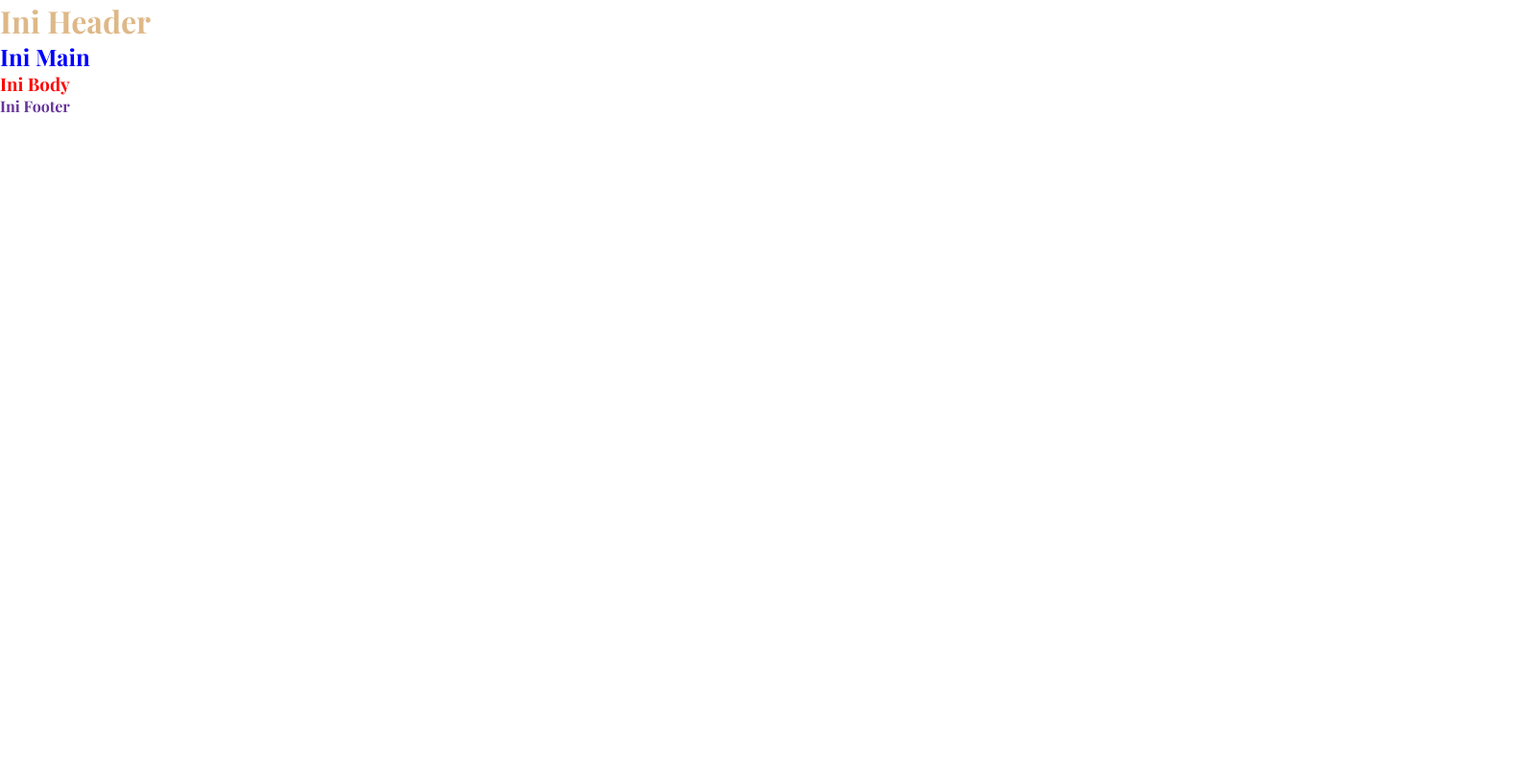
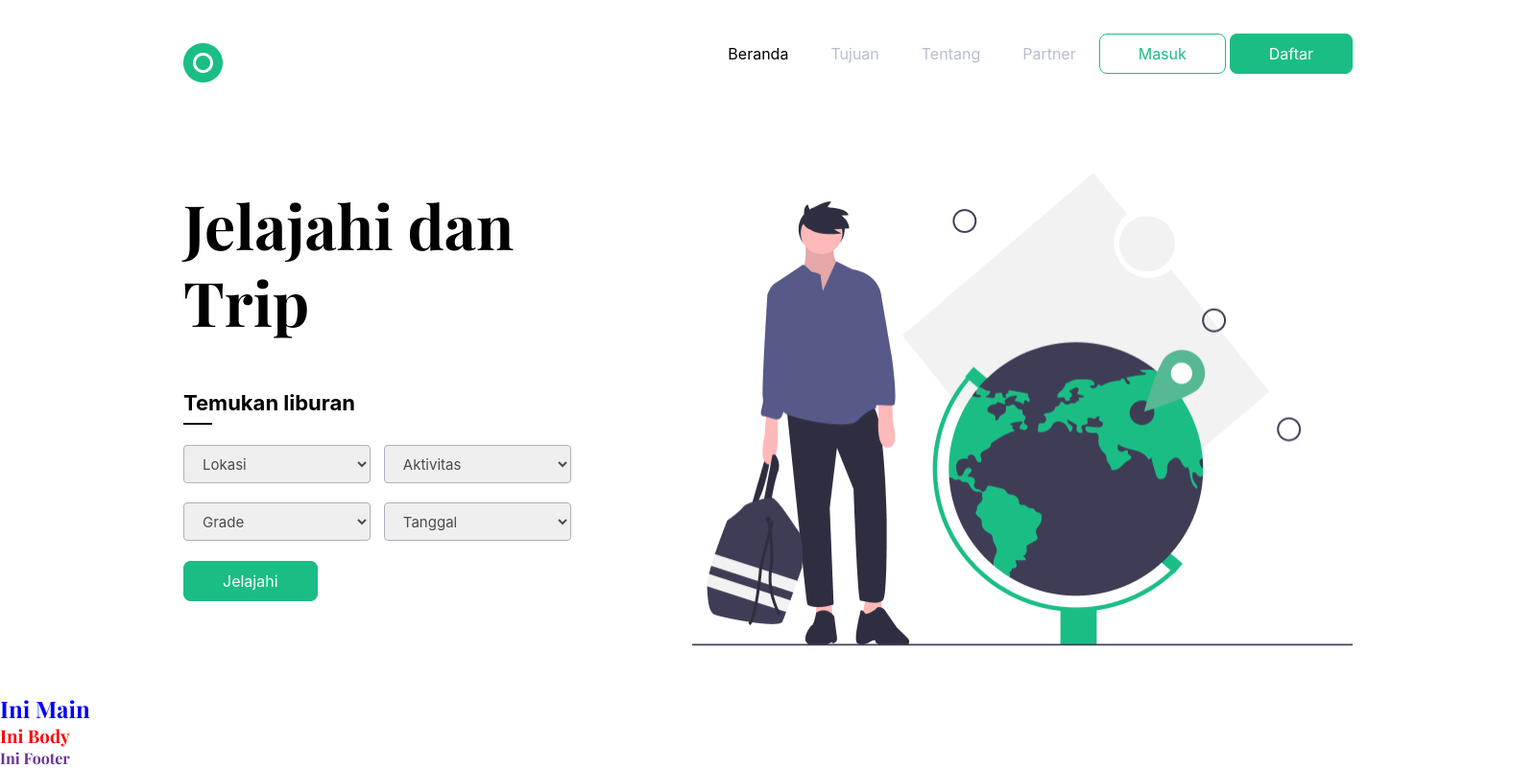
Before and after one commit to swnt/DTS-FGA-WEB-E27, a plain HTML site: page index.html in a window 1280 px wide. Shown: the whole page at 96% size, 1600 px wide, since content can reach past the window. Drawn offline with nearby package versions, Linux system fonts and the light colour scheme.

Commit message:
first commit branch

```diff
--- a/index.html
+++ b/index.html
@@ -7,16 +7,67 @@
     <link href="https://fonts.googleapis.com/css2?family=Playfair+Display:wght@400;500;700&display=swap" rel="stylesheet">
     <link rel="stylesheet" href="stylesheet.css">
     <link rel="stylesheet" href="responsive.css">
+    <link rel="stylesheet" href="//maxcdn.bootstrapcdn.com/font-awesome/4.5.0/css/font-awesome.min.css">
     <meta name="viewport" content="width=device-width, initial-scale=1.0">
     <title>Tour And Travel</title>
 </head>
 <body>
     <!-- Start Coding for Header -->
-    <Header class="Header">
-        <h1>
-            Ini Header
-        </h1>
-    </Header>
+    <header class="header">
+        <div class="container">
+            <div class="flex-container header">
+                <div class="flex-header-left">
+                    <img src="image/logoweb.png">
+                </div>
+                <span class="fa fa-bars menu-icon"></span>
+                <div class="flex-header-right">
+                    <span class="nav-h"><a href="#">Beranda</a></span>
+                    <span class="nav"><a href="#">Tujuan</a></span>
+                    <span class="nav"><a href="#">Tentang</a></span>
+                    <span class="nav"><a href="#">Partner</a></span>
+                    <span class="btn-white"><a href="#">Masuk</a></span>
+                    <span class="btn"><a href="#">Daftar</a></span>
+                </div>
+            </div>
+        </div>
+        <div class="container">
+            <div class="flex-container header-body">
+                <div class="flex-header-left">
+                    <h1>Jelajahi dan</h1>
+                    <h1>Trip</h1>
+                    <h5>Temukan liburan</h5>
+                    <hr>
+                    <br>
+                    <form >
+                    <select>
+                        <option value="">Lokasi</option>
+                        <option value="-"></option>
+                    </select>
+                    <select>
+                        <option value="">Aktivitas</option>
+                        <option value="-"></option>
+                    </select>
+                    <br>
+                    <select>
+                        <option value="">Grade</option>
+                        <option value="-"></option>
+                    </select>
+                    <select>
+                        <option value="">Tanggal</option>
+                        <option value="-">-</option>
+                    </select>
+                    <br>
+                    <br>
+                    <span class="btn"><a href="#">Jelajahi</a></span>
+                    </form>
+                </div>
+                <div class="flex-header-right">
+                    <img src="image/undrawadventure.png">
+                </div>
+            </div>
+
+        </div>
+    </header>
     <!-- End Coding for Header -->
 
     <!-- Start Coding for Main -->
--- a/responsive.css
+++ b/responsive.css
@@ -1,9 +1,67 @@
 /* Untuk Tablet */
 @media all and (max-width: 1000px) {
+  header {
+      width: 1000px;
+  }
+
+  .container {
+      padding: 40px 100px;
+      margin: 0 auto;
+  }
+
+  .header .flex-header-right{
+    display: none;
+}
+.header .flex-container .menu-icon {
+    display: block;
+}
+
+.header-body .flex-header-left select{
+    width: 30%;
+}
+
+.header-body .flex-header-right{
+    display: inline;
+}
+
+.header-body .flex-header-right img {
+    position: static;
+    text-align: center;
+    margin-top: 55px;
+    margin-right: 45px;
+    height: 408px;
+    width: 570px;
+    max-width: 100%;
+}
 
 }
 
 /* Untuk Smartphone */
 @media all and (max-width: 670px) {
+    header{
+        width: 670px;
+    }
 
+    /* .container {
+        padding: 35px 100px;
+        margin: 0 auto;
+    } */
+
+    .header .flex-header-right{
+        display: none;
+    }
+    .header .flex-container .menu-icon {
+        display: block;
+      }
+
+    .header-body .flex-header-right{
+        display: inline;
+    }
+
+    .header-body .flex-header-right img {
+        margin-top: 45px;
+        height: 322px;
+        width: 450px;
+        max-width: 100%;
+    }
 }
--- a/stylesheet.css
+++ b/stylesheet.css
@@ -18,9 +18,157 @@ a {
 }
 
 /* Start CSS for Header */
-.Header h1 {
-    color:burlywood;
+header{
+  width: 1600px;
 }
+li {
+  list-style: none;
+}
+
+.container {
+  padding: 45px 191px;
+  margin: 0 auto;
+}
+
+.flex-container {
+  display: flex;
+  flex-wrap: wrap;
+}
+
+.header .flex-header-left{
+  flex: 40%;
+  text-align: left;
+}
+
+.flex-header-right {
+  flex: 60%;
+  text-align: right;
+}
+
+.header .flex-header-right .nav a {
+  font-size: 16px;
+  font-family: "Inter", sans-serif;
+  color: #B8BECD;
+  padding: 10px 20px;
+}
+
+.header .flex-header-right .nav a:hover {
+  font-size: 16px;
+  font-family: "Inter", sans-serif;
+  color: #000000;
+  padding: 10px 20px;
+}
+
+.header .flex-header-right .nav-h a {
+  font-size: 16px;
+  font-family: "Inter", sans-serif;
+  color: #000000;
+  padding: 10px 20px;
+}
+
+.header .flex-header-right .btn a {
+  font-size: 16px;
+  font-family: "Inter", sans-serif;
+  color: #ffffff;
+  text-align: center;
+  border-radius: 8px;
+  width: 20%;
+  height: 30px;
+  background: #1ABE84;
+  border: 1px solid #1ABE84;
+  box-sizing: border-box;
+  padding: 10px 40px;
+}
+
+.header .flex-header-right .btn-white a {
+  font-size: 16px;
+  font-family: "Inter", sans-serif;
+  color: #1ABE84;
+  text-align: center;
+  border-radius: 8px;
+  width: 20%;
+  height: 30px;
+  background-color: #ffffff;
+  border: 1px solid #1ABE84;
+  box-sizing: border-box;
+  padding: 10px 40px;
+}
+
+.header-body .flex-header-left{
+  flex: 40%;
+  text-align: left;
+}
+
+.header-body .flex-header-left h1 {
+  font-size: 64px;
+  font-weight: bold;
+  font-style: normal;
+  font-family: "Playfair Display", serif;
+  line-height: 50px;
+  margin-top: 30px;
+  margin-bottom: 20px;
+  color: #000000;
+  mix-blend-mode: normal;
+  width: 380px;
+}
+
+.header-body .flex-header-left h5 {
+  font-size: 22px;
+  font-family: "Inter", sans-serif;
+  padding-top: 47px;
+}
+
+.header-body .flex-header-left select {
+  flex: 50%;
+  flex-direction: row;
+  font-size: 15px;
+  font-family: "Inter", sans-serif;
+  color: #4A4C53;
+  border: 1px solid #AFB0B9;
+  border-radius: 4px;
+  width: 40%;
+  height: 40px;
+  margin-top: 10px;
+  margin-bottom: 10px;
+  margin-right: 10px;
+  padding-left: 15px;
+}
+
+hr {
+  width: 30px;
+  border: 1px solid #000;
+  float: left;
+}
+
+.header-body .flex-header-left .btn a {
+  font-size: 16px;
+  font-family: "Inter", sans-serif;
+  text-align: center;
+  color: #ffffff;
+  border-radius: 8px;
+  width: 30%;
+  height: 30px;
+  background: #1ABE84;
+  border: 1px solid #1ABE84;
+  box-sizing: border-box;
+  padding: 10px 40px;
+  margin-top: 20px;
+}
+
+.flex-header-right img{
+  flex: 50%;
+  text-align: right;
+  height: 494px;
+  width: 688px;
+}
+
+.header .flex-container .menu-icon {
+  color: #1ABE84;
+  font-size: 25px;
+  padding: 10px 20px;
+  display: none;
+}
+
 /* End CSS for Header */
 
 /* Start CSS for Main */
```
